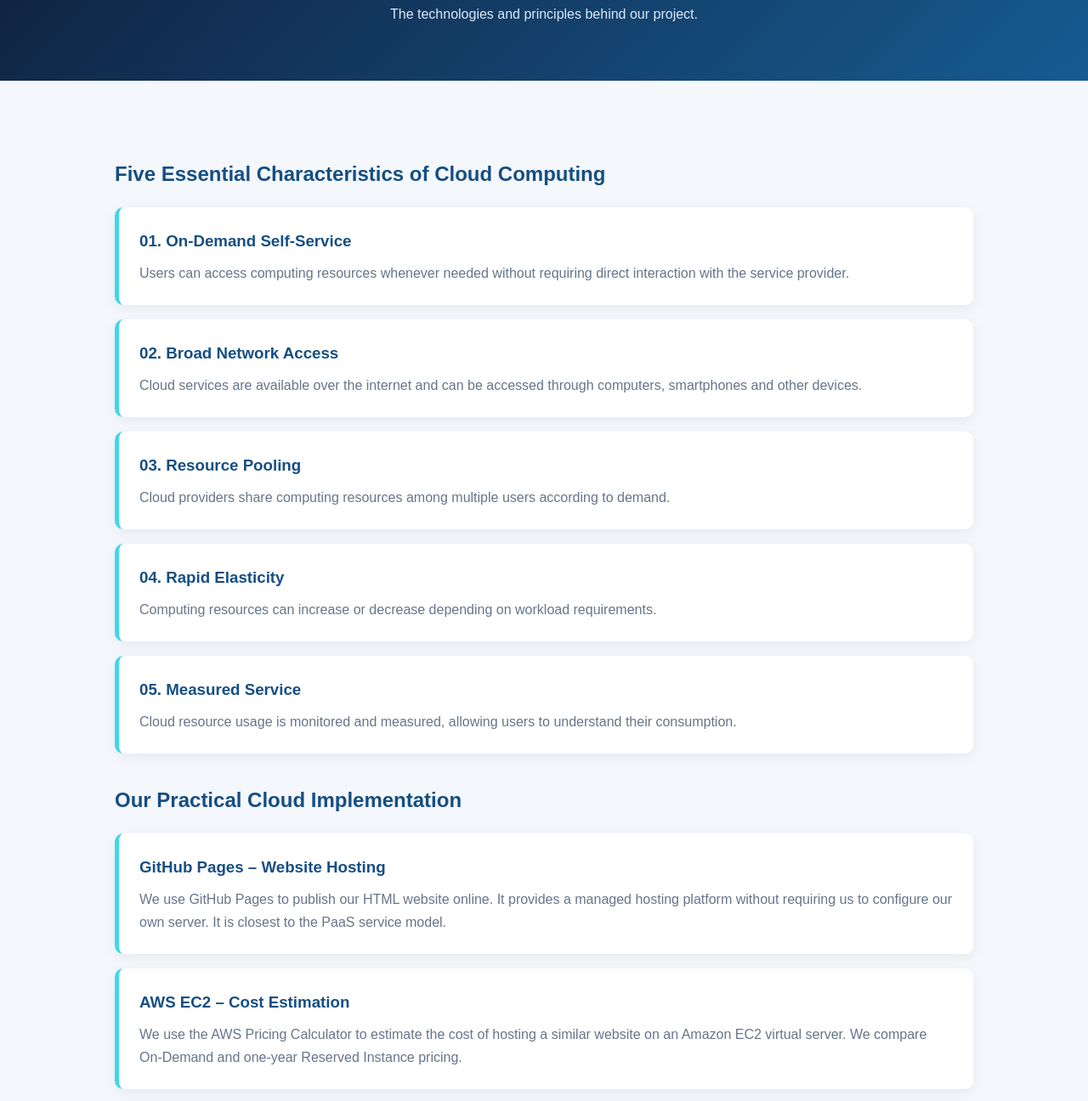
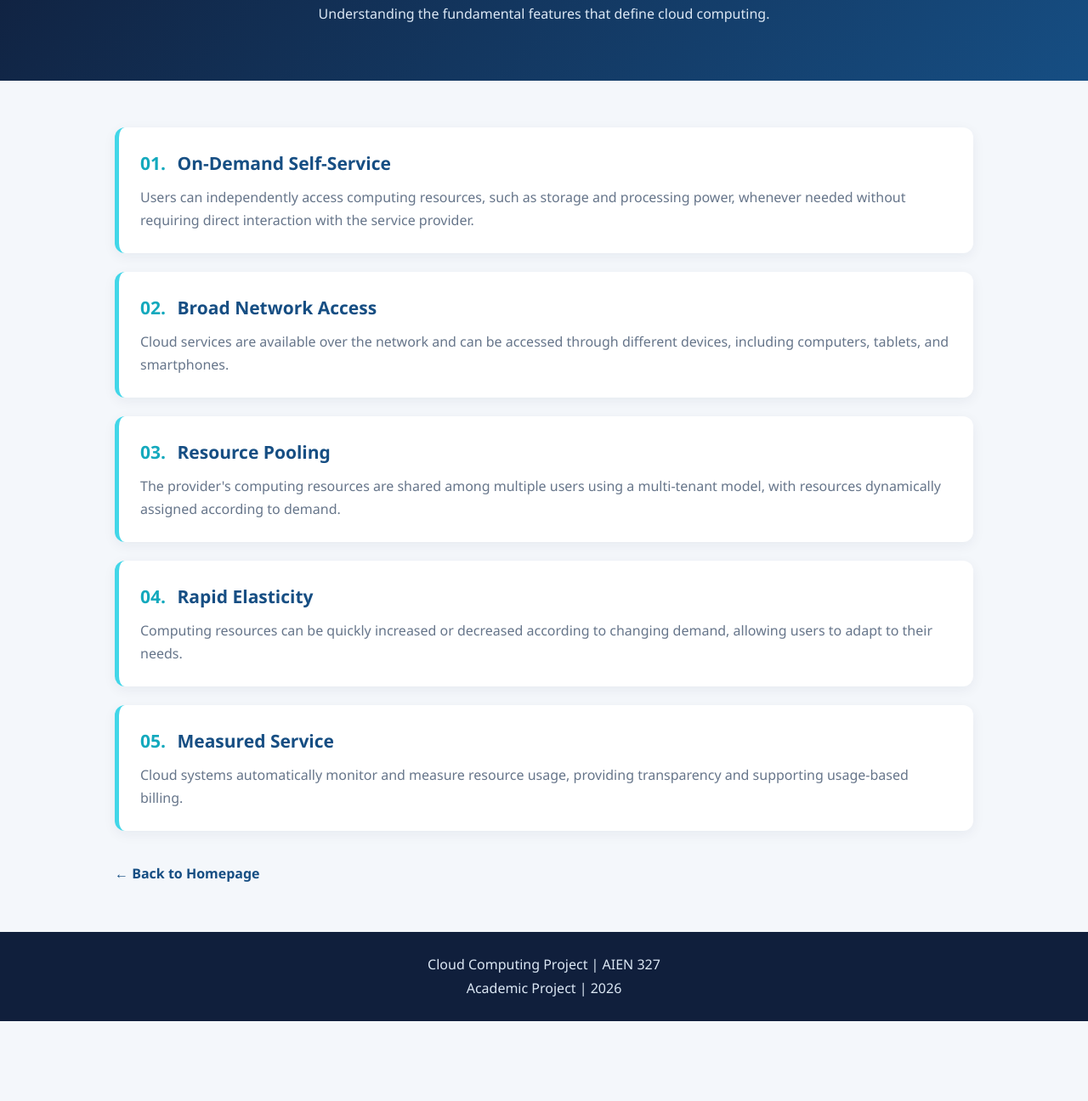
Before and after one commit to AIcloudteam/-cloudteam.github.io, a plain HTML site: page about.html in a window 1280 px wide. Shown: the part 214-1510 px from the top of the page at 85% size. After the commit the page ends 1416 px from the top, so only its background shows below. Drawn offline with Linux system fonts and the light colour scheme.

Commit message:
Update about.html

```diff
--- a/about.html
+++ b/about.html
@@ -4,7 +4,8 @@
 <head>
     <meta charset="UTF-8">
     <meta name="viewport" content="width=device-width, initial-scale=1.0">
-<title>Project Concepts | AIEN 327</title>
+
+    <title>Cloud Features | AIEN 327</title>
 
     <style>
         * {
@@ -14,7 +15,7 @@
         }
 
         body {
-    font-family: Arial, sans-serif;
+            font-family: 'Segoe UI', Arial, sans-serif;
             background: #f4f7fb;
             color: #172b4d;
             line-height: 1.7;
@@ -22,34 +23,42 @@ body {
 
         nav {
             background: #101f3c;
-    padding: 20px 8%;
+            color: white;
+            padding: 18px 8%;
             display: flex;
             justify-content: space-between;
             align-items: center;
         }
 
-nav h2 { color: #42d6e8; }
+        nav h2 {
+            color: #42d6e8;
+            font-size: 23px;
+        }
 
         nav a {
             color: white;
             text-decoration: none;
-    margin-left: 22px;
+            margin-left: 25px;
         }
 
-nav a:hover { color: #42d6e8; }
+        nav a:hover {
+            color: #42d6e8;
+        }
 
-header {
-    background: linear-gradient(135deg, #101f3c, #165b91);
+        .header {
+            background: linear-gradient(135deg, #101f3c, #164e83);
+            color: white;
             text-align: center;
-    color: white;
             padding: 65px 20px;
         }
 
-header h1 { font-size: 36px; }
+        .header h1 {
+            font-size: 38px;
+            margin-bottom: 12px;
+        }
 
-header p {
+        .header p {
             color: #dce8f5;
-    margin-top: 10px;
         }
 
         .container {
@@ -58,167 +67,158 @@ header p {
             padding: 55px 20px;
         }
 
-.section-title {
-    color: #164e83;
-    margin: 35px 0 18px;
+        .feature {
+            background: white;
+            margin-bottom: 22px;
+            padding: 25px;
+            border-radius: 12px;
+            border-left: 5px solid #42d6e8;
+            box-shadow: 0 4px 15px rgba(16, 31, 60, 0.06);
+            transition: 0.3s;
         }
 
-.item {
-    background: white;
-    padding: 24px;
-    margin-bottom: 17px;
-    border-left: 5px solid #42d6e8;
-    border-radius: 10px;
-    box-shadow: 0 4px 15px #142d5010;
+        .feature:hover {
+            transform: translateX(5px);
         }
 
-.item h3 {
+        .feature h2 {
             color: #164e83;
+            font-size: 21px;
             margin-bottom: 8px;
         }
 
-.item p { color: #66758a; }
-
-.highlight {
-    background: #e8f3fa;
-    padding: 28px;
-    border-radius: 12px;
-    margin-top: 25px;
+        .feature p {
+            color: #66758a;
         }
 
-.highlight h3 {
+        .number {
+            color: #13a9bd;
+            font-weight: bold;
+            margin-right: 8px;
+        }
+
+        .back {
+            display: inline-block;
+            margin-top: 15px;
             color: #164e83;
-    margin-bottom: 10px;
+            text-decoration: none;
+            font-weight: bold;
         }
 
         footer {
             background: #101f3c;
-    color: white;
+            color: #dce8f5;
             text-align: center;
             padding: 25px;
         }
 
-@media(max-width:768px) {
-    nav { flex-direction: column; gap: 12px; }
-    nav a { margin: 0 8px; }
-    header h1 { font-size: 28px; }
+        @media (max-width: 768px) {
+            nav {
+                flex-direction: column;
+                gap: 12px;
+            }
+
+            nav a {
+                margin: 0 8px;
+                font-size: 14px;
+            }
+
+            .header h1 {
+                font-size: 29px;
+            }
         }
     </style>
 </head>
 
 <body>
 
+    <!-- Navigation -->
     <nav>
-    <h2>☁ Cloud Deployment</h2>
+        <h2>☁ Cloud Computing</h2>
+
         <div>
             <a href="index.html">Home</a>
-        <a href="about.html">Project Concepts</a>
+            <a href="about.html">Cloud Features</a>
         </div>
     </nav>
 
-<header>
-    <h1>Cloud Computing Concepts</h1>
-    <p>The technologies and principles behind our project.</p>
+    <!-- Page Header -->
+    <header class="header">
+
+        <h1>Five Essential Characteristics</h1>
+
+        <p>
+            Understanding the fundamental features
+            that define cloud computing.
+        </p>
+
     </header>
 
+    <!-- Features -->
     <main class="container">
 
-    <h2 class="section-title">
-        Five Essential Characteristics of Cloud Computing
-    </h2>
+        <section class="feature">
+            <h2><span class="number">01.</span> On-Demand Self-Service</h2>
 
-    <section class="item">
-        <h3>01. On-Demand Self-Service</h3>
             <p>
-            Users can access computing resources whenever
-            needed without requiring direct interaction
-            with the service provider.
+                Users can independently access computing resources,
+                such as storage and processing power, whenever needed
+                without requiring direct interaction with the
+                service provider.
             </p>
         </section>
 
-    <section class="item">
-        <h3>02. Broad Network Access</h3>
+        <section class="feature">
+            <h2><span class="number">02.</span> Broad Network Access</h2>
+
             <p>
-            Cloud services are available over the internet
-            and can be accessed through computers,
-            smartphones and other devices.
+                Cloud services are available over the network
+                and can be accessed through different devices,
+                including computers, tablets, and smartphones.
             </p>
         </section>
 
-    <section class="item">
-        <h3>03. Resource Pooling</h3>
+        <section class="feature">
+            <h2><span class="number">03.</span> Resource Pooling</h2>
+
             <p>
-            Cloud providers share computing resources
-            among multiple users according to demand.
+                The provider's computing resources are shared
+                among multiple users using a multi-tenant model,
+                with resources dynamically assigned according
+                to demand.
             </p>
         </section>
 
-    <section class="item">
-        <h3>04. Rapid Elasticity</h3>
+        <section class="feature">
+            <h2><span class="number">04.</span> Rapid Elasticity</h2>
+
             <p>
-            Computing resources can increase or decrease
-            depending on workload requirements.
+                Computing resources can be quickly increased
+                or decreased according to changing demand,
+                allowing users to adapt to their needs.
             </p>
         </section>
 
-    <section class="item">
-        <h3>05. Measured Service</h3>
+        <section class="feature">
+            <h2><span class="number">05.</span> Measured Service</h2>
+
             <p>
-            Cloud resource usage is monitored and measured,
-            allowing users to understand their consumption.
+                Cloud systems automatically monitor and measure
+                resource usage, providing transparency and
+                supporting usage-based billing.
             </p>
         </section>
 
-    <h2 class="section-title">
-        Our Practical Cloud Implementation
-    </h2>
-
-    <section class="item">
-        <h3>GitHub Pages – Website Hosting</h3>
-        <p>
-            We use GitHub Pages to publish our HTML website
-            online. It provides a managed hosting platform
-            without requiring us to configure our own server.
-            It is closest to the PaaS service model.
-        </p>
-    </section>
-
-    <section class="item">
-        <h3>AWS EC2 – Cost Estimation</h3>
-        <p>
-            We use the AWS Pricing Calculator to estimate
-            the cost of hosting a similar website on an
-            Amazon EC2 virtual server. We compare On-Demand
-            and one-year Reserved Instance pricing.
-        </p>
-    </section>
-
-    <section class="item">
-        <h3>Auto Scaling – Proposed Improvement</h3>
-        <p>
-            We propose using AWS Auto Scaling to automatically
-            adjust the number of servers when website traffic
-            increases or decreases. This can improve
-            availability and performance, but it also
-            increases infrastructure costs and complexity.
-        </p>
-    </section>
-
-    <section class="highlight">
-        <h3>Project Outcome</h3>
-        <p>
-            Through this project, we demonstrate how a website
-            can be deployed using a cloud platform, investigate
-            cloud hosting costs and explore how cloud resources
-            can be scaled to support changing demand.
-        </p>
-    </section>
+        <a href="index.html" class="back">
+            ← Back to Homepage
+        </a>
 
     </main>
 
+    <!-- Footer -->
     <footer>
-    <p>Deploy Your First Cloud Service | AIEN 327</p>
-    <p>Academic Cloud Computing Project | 2026</p>
+        <p>Cloud Computing Project | AIEN 327</p>
+        <p>Academic Project | 2026</p>
     </footer>
 
 </body>
```
Lines whose indentation alone changed are shown as unchanged.
